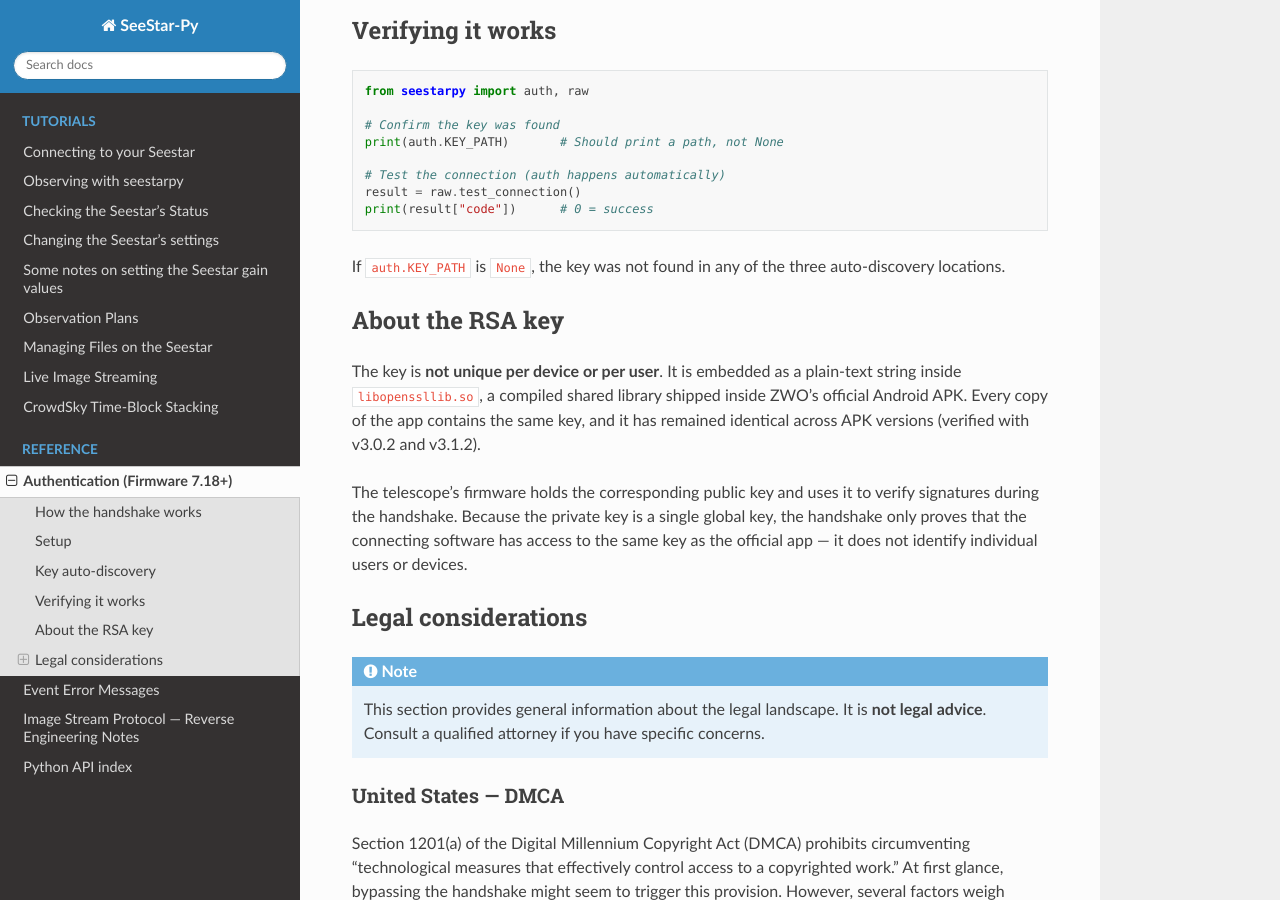
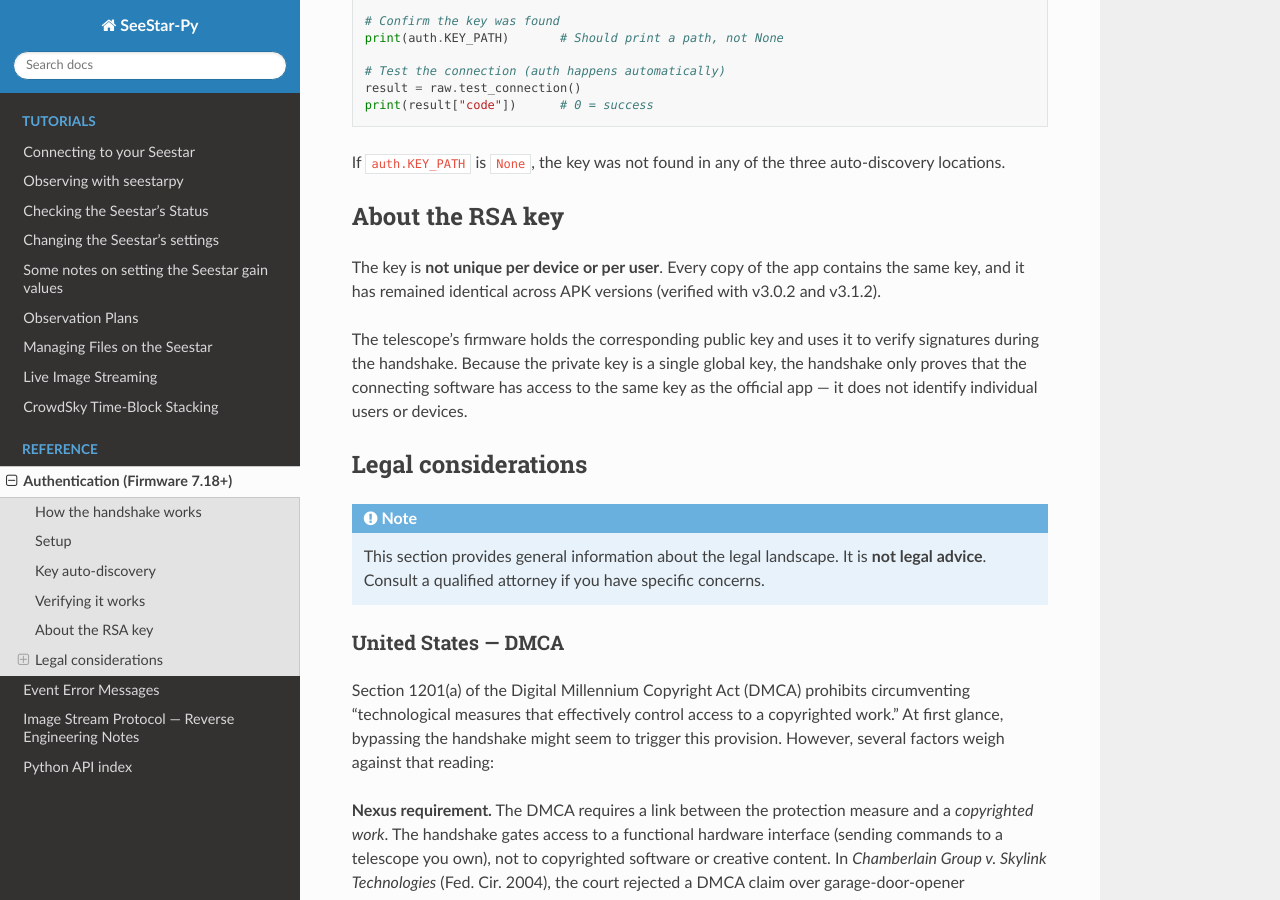
Before and after one commit to astronomyk/seestarpy, a Sphinx documentation site: the page built from docs/info/authentication.rst, in a window 1280 px wide and 900 px high, scrolled down 2061 px. Built offline with Sphinx 7.4.7 and the Read the Docs theme 3.1.0, drawn with Linux system fonts in a browser that asks for light colours; some of the changed text lies outside the part shown.

```diff
--- a/docs/info/authentication.rst
+++ b/docs/info/authentication.rst
@@ -55,13 +55,7 @@ You need two things:
 
 2. **The RSA private key** in PEM format.
 
-   Extract it from the official ZWO Seestar Android APK using the
-   ``extract_pem.py`` script from the
-   `seestar-api-research <https://github.com/astronomyk/seestar-api-research>`_
-   repository::
-
-      python scripts/extract_pem.py --apk Seestar_v3.1.2.apk
-
+   Extract it from the official ZWO Seestar Android APK.
    Then copy the resulting ``.pem`` file to one of the auto-discovery
    locations listed below.
 
@@ -124,9 +118,7 @@ three auto-discovery locations.
 About the RSA key
 -----------------
 
-The key is **not unique per device or per user**.  It is embedded as a
-plain-text string inside ``libopenssllib.so``, a compiled shared library
-shipped inside ZWO's official Android APK.  Every copy of the app
+The key is **not unique per device or per user**. Every copy of the app
 contains the same key, and it has remained identical across APK versions
 (verified with v3.0.2 and v3.1.2).
 
```
